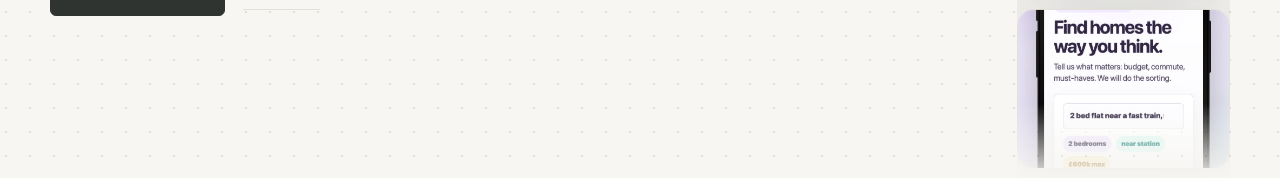
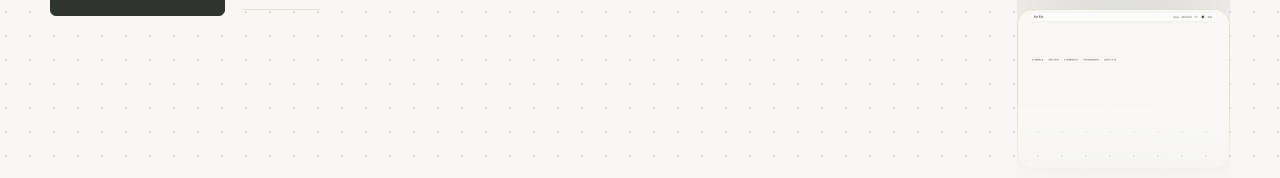
Before and after one commit to GLJ-JT/portfolio, a plain HTML site: page index.html in a window 1280 px wide. Shown: the part 690-868 px from the top of the page. Drawn offline with nearby package versions, Linux system fonts and the light colour scheme; grey boxes are pictures that could not be loaded.

Commit message:
Use homepage screenshot as project media

```diff
--- a/index.html
+++ b/index.html
@@ -1445,7 +1445,7 @@
         <div class="hero-ticker">
           <div class="hero-ticker-track">
             <div class="hero-image-frame">
-              <img src="assets/proptech-iframe-cover.png" alt="">
+              <img src="assets/interview-home-screenshot.png" alt="">
             </div>
             <div class="hero-image-frame">
               <img src="assets/case_study_images_depology_system/dp-system.png" alt="">
@@ -1460,7 +1460,7 @@
               <img src="assets/case_study_images_worldschooling/programme_filtering_interface.png" alt="">
             </div>
             <div class="hero-image-frame">
-              <img src="assets/proptech-iframe-cover.png" alt="">
+              <img src="assets/interview-home-screenshot.png" alt="">
             </div>
             <div class="hero-image-frame">
               <img src="assets/case_study_images_depology_system/dp-system.png" alt="">
```
Also changed, not shown: interview-home.html (+2 -2 lines), interview-projects.html (+1 -1 lines), assets/interview-home-screenshot.png (added).
